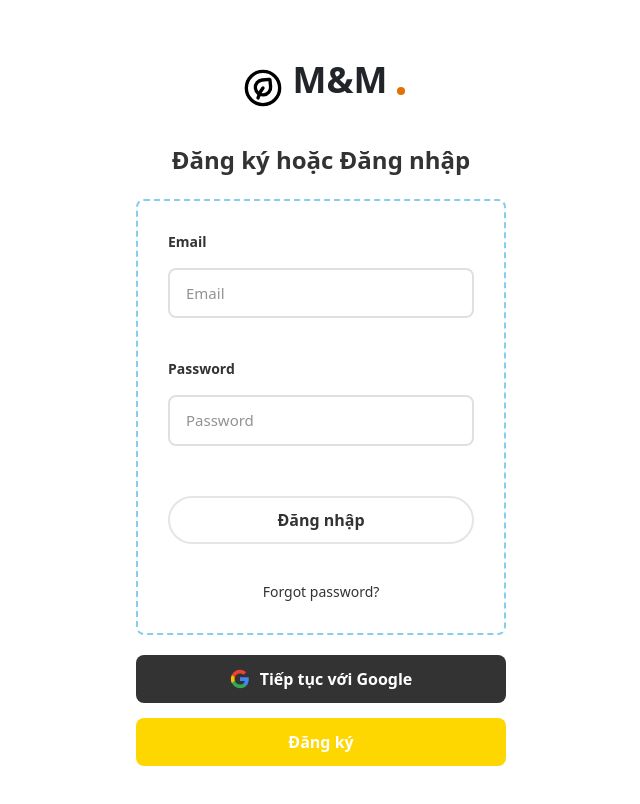
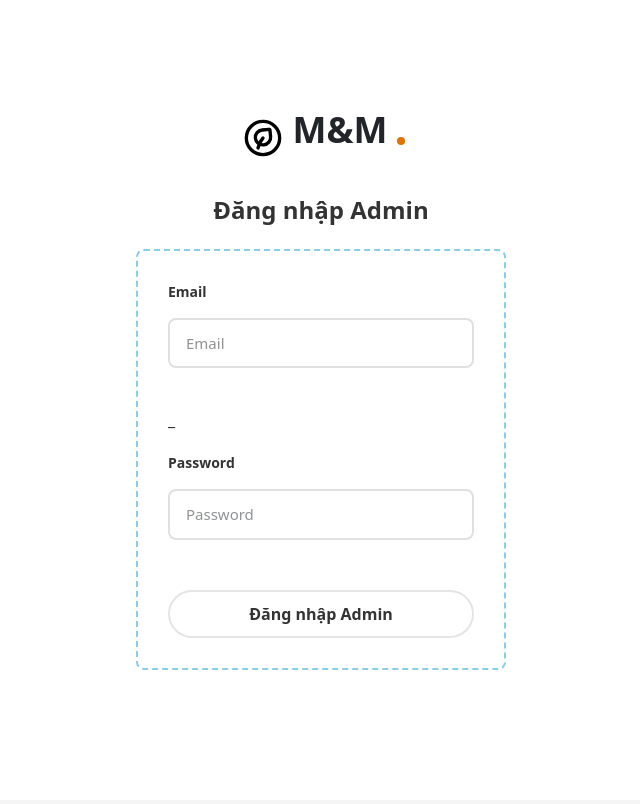
Before and after one commit to SWP391-FA25-FPT/Front-End, a React (Vite) app: page /admin/login in a window 1280 px wide. Before the commit this address led to /login. Shown: the top 804 px of the page, without its empty margins (319-959 px from the left). Built offline with nearby package versions, Linux system fonts and the light colour scheme.

Commit message:
Tách riêng login admin và user

```diff
--- a/src/App.jsx
+++ b/src/App.jsx
@@ -6,6 +6,7 @@
 import AdminProtectedRoute from "./components/auth/AdminProtectedRoute";
 import HomePage from "./pages/HomePage";
 import Login from "./pages/Login";
+import AdminLogin from "./pages/admin/AdminLogin";
 import ForgotPassword from "./pages/ForgotPassword";
 import ResetPassword from "./pages/ResetPassword";
 import TakeSurvey from "./pages/TakeSurvey";
@@ -20,6 +21,7 @@
 import AIConsultation from "./pages/AIConsultation";
 import NutritionalAnalysis from "./pages/NutritionalAnalysis";
 
+
 function App() {
   return (
     <AuthProvider>
@@ -27,6 +29,7 @@
         <Routes>
           {/* Public routes */}
           <Route path="/login" element={<Login />} />
+          <Route path="/admin/login" element={<AdminLogin />} />
           <Route path="/forgot-password" element={<ForgotPassword />} />
           <Route path="/reset-password" element={<ResetPassword />} />
 
--- a/src/pages/Login.jsx
+++ b/src/pages/Login.jsx
@@ -1,26 +1,27 @@
-import { useState } from 'react';
-import { loginApi, registerApi } from '../apis/auth';
-import { useAuth } from '../context/useAuth';
-import Logo from '../components/Logo';
-import './style/Login.css';
+import { useState } from "react";
+// THAY ĐỔI 1: Import hàm loginUserApi thay vì loginApi
+import { loginUserApi, registerApi } from "../apis/auth";
+import { useAuth } from "../context/useAuth";
+import Logo from "../components/Logo";
+import "./style/Login.css";
 
 function Login() {
   const { login } = useAuth();
   const [isLogin, setIsLogin] = useState(true);
   const [loading, setLoading] = useState(false);
-  const [error, setError] = useState('');
-  const [success, setSuccess] = useState('');
+  const [error, setError] = useState("");
+  const [success, setSuccess] = useState("");
 
   const [loginData, setLoginData] = useState({
-    username: '',
-    password: '',
+    username: "",
+    password: "",
   });
 
   const [registerData, setRegisterData] = useState({
-    username: '',
-    email: '',
-    password: '',
-    confirmPassword: '',
+    username: "",
+    email: "",
+    password: "",
+    confirmPassword: "",
   });
 
   const handleLoginChange = (e) => {
@@ -28,7 +29,7 @@
       ...loginData,
       [e.target.name]: e.target.value,
     });
-    setError('');
+    setError("");
   };
 
   const handleRegisterChange = (e) => {
@@ -36,7 +37,7 @@
       ...registerData,
       [e.target.name]: e.target.value,
     });
-    setError('');
+    setError("");
   };
 
   // Validation functions
@@ -47,11 +48,11 @@
 
   const validateLoginForm = () => {
     if (!loginData.username.trim()) {
-      setError('Vui lòng nhập tên đăng nhập hoặc email!');
+      setError("Vui lòng nhập tên đăng nhập hoặc email!");
       return false;
     }
     if (!loginData.password.trim()) {
-      setError('Vui lòng nhập mật khẩu!');
+      setError("Vui lòng nhập mật khẩu!");
       return false;
     }
     return true;
@@ -59,35 +60,35 @@
 
   const validateRegisterForm = () => {
     if (!registerData.username.trim()) {
-      setError('Vui lòng nhập tên đăng nhập!');
+      setError("Vui lòng nhập tên đăng nhập!");
       return false;
     }
     if (registerData.username.trim().length < 3) {
-      setError('Tên đăng nhập phải có ít nhất 3 ký tự!');
+      setError("Tên đăng nhập phải có ít nhất 3 ký tự!");
       return false;
     }
     if (!registerData.email.trim()) {
-      setError('Vui lòng nhập email!');
+      setError("Vui lòng nhập email!");
       return false;
     }
     if (!validateEmail(registerData.email)) {
-      setError('Email không đúng định dạng!');
+      setError("Email không đúng định dạng!");
       return false;
     }
     if (!registerData.password.trim()) {
-      setError('Vui lòng nhập mật khẩu!');
+      setError("Vui lòng nhập mật khẩu!");
       return false;
     }
     if (registerData.password.length < 6) {
-      setError('Mật khẩu phải có ít nhất 6 ký tự!');
+      setError("Mật khẩu phải có ít nhất 6 ký tự!");
       return false;
     }
     if (!registerData.confirmPassword.trim()) {
-      setError('Vui lòng xác nhận mật khẩu!');
+      setError("Vui lòng xác nhận mật khẩu!");
       return false;
     }
     if (registerData.password !== registerData.confirmPassword) {
-      setError('Mật khẩu không khớp!');
+      setError("Mật khẩu không khớp!");
       return false;
     }
     return true;
@@ -96,7 +97,7 @@
   const handleLoginSubmit = async (e) => {
     e.preventDefault();
     setLoading(true);
-    setError('');
+    setError("");
 
     // Validate form
     if (!validateLoginForm()) {
@@ -105,27 +106,28 @@
     }
 
     try {
-      const response = await loginApi(loginData);
+      // THAY ĐỔI 2: Gọi đúng hàm loginUserApi
+      const response = await loginUserApi(loginData);
 
       if (response.success) {
         // Update AuthContext
         login({
           token: response.data.token,
-          user: response.data.user
+          user: response.data.user,
         });
 
-        setSuccess('Đăng nhập thành công!');
-        console.log('User:', response.data.user);
+        setSuccess("Đăng nhập thành công!");
+        console.log("User:", response.data.user);
 
-        // Redirect to home page
+        // Redirect to home page (đúng cho user)
         setTimeout(() => {
-          window.location.href = '/';
+          window.location.href = "/";
         }, 1000);
       } else {
-        setError(response.error || 'Đăng nhập thất bại!');
+        setError(response.error || "Đăng nhập thất bại!");
       }
     } catch (err) {
-      setError(err.response?.data?.error || 'Đăng nhập thất bại!');
+      setError(err.response?.data?.error || "Đăng nhập thất bại!");
     } finally {
       setLoading(false);
     }
@@ -134,8 +136,8 @@
   const handleRegisterSubmit = async (e) => {
     e.preventDefault();
     setLoading(true);
-    setError('');
-    setSuccess('');
+    setError("");
+    setSuccess("");
 
     // Validate form
     if (!validateRegisterForm()) {
@@ -149,26 +151,26 @@
         email: registerData.email,
         password: registerData.password,
         onSuccess: () => {
-          setSuccess('Đăng ký thành công! Vui lòng đăng nhập.');
+          setSuccess("Đăng ký thành công! Vui lòng đăng nhập.");
           setRegisterData({
-            username: '',
-            email: '',
-            password: '',
-            confirmPassword: '',
+            username: "",
+            email: "",
+            password: "",
+            confirmPassword: "",
           });
 
           // Switch to login form after 2 seconds
           setTimeout(() => {
             setIsLogin(true);
-            setSuccess('');
+            setSuccess("");
           }, 2000);
         },
         onFail: (error) => {
-          setError(error || 'Đăng ký thất bại!');
-        }
+          setError(error || "Đăng ký thất bại!");
+        },
       });
     } catch {
-      setError('Đăng ký thất bại!');
+      setError("Đăng ký thất bại!");
     } finally {
       setLoading(false);
     }
@@ -223,7 +225,7 @@
               </div>
 
               <button type="submit" className="btn-login" disabled={loading}>
-                {loading ? 'Đang đăng nhập...' : 'Đăng nhập'}
+                {loading ? "Đang đăng nhập..." : "Đăng nhập"}
               </button>
 
               {/* Forgot Password Link */}
@@ -239,6 +241,7 @@
                 <label>Username</label>
                 <input
                   type="text"
+                  T
                   name="username"
                   value={registerData.username}
                   onChange={handleRegisterChange}
@@ -305,16 +308,15 @@
                 </div>
                 <div className="requirement-item">
                   <span className="requirement-circle"></span>
-                  <span>Bao gồm 1 kí tự đặc biệt</span>
+                  <span>Bao gồm 1 kí tự đặc biệt</span>_{" "}
                 </div>
                 <a href="/" className="back-link">
-                                ← Quay lại đăng nhập
-                            </a>
+                  ← Quay lại đăng nhập
+                </a>
               </div>
 
-
               <button type="submit" className="btn-register" disabled={loading}>
-                {loading ? 'Đang đăng ký...' : 'Đăng ký'}
+                {loading ? "Đang đăng ký..." : "Đăng ký"}
               </button>
             </form>
           )}
@@ -325,11 +327,25 @@
           <button className="btn-google">
             <div className="google-icon">
               <svg viewBox="0 0 24 24" width="20" height="20">
-                <path fill="#4285F4" d="M22.56 12.25c0-.78-.07-1.53-.2-2.25H12v4.26h5.92c-.26 1.37-1.04 2.53-2.21 3.31v2.77h3.57c2.08-1.92 3.28-4.74 3.28-8.09z"/>
-                <path fill="#34A853" d="M12 23c2.97 0 5.46-.98 7.28-2.66l-3.57-2.77c-.98.66-2.23 1.06-3.71 1.06-2.86 0-5.29-1.93-6.16-4.53H2.18v2.84C3.99 20.53 7.7 23 12 23z"/>
-                <path fill="#FBBC05" d="M5.84 14.09c-.22-.66-.35-1.36-.35-2.09s.13-1.43.35-2.09V7.07H2.18C1.43 8.55 1 10.22 1 12s.43 3.45 1.18 4.93l2.85-2.22.81-.62z"/>
-                <path fill="#EA4335" d="M12 5.38c1.62 0 3.06.56 4.21 1.64l3.15-3.15C17.45 2.09 14.97 1 12 1 7.7 1 3.99 3.47 2.18 7.07l3.66 2.84c.87-2.6 3.3-4.53 6.16-4.53z"/>
+                <path
+                  fill="#4285F4"
+                  d="M22.56 12.25c0-.78-.07-1.53-.2-2.25H12v4.26h5.92c-.26 1.37-1.04 2.53-2.21 3.31v2.77h3.57c2.08-1.92 3.28-4.74 3.28-8.09z"
+                />
+                {" "}
+                <path
+                  fill="#34A853"
+                  d="M12 23c2.97 0 5.46-.98 7.28-2.66l-3.57-2.77c-.98.66-2.23 1.06-3.71 1.06-2.86 0-5.29-1.93-6.16-4.53H2.18v2.84C3.99 20.53 7.7 23 12 23z"
+                />
+                <path
+                  fill="#FBBC05"
+                  d="M5.84 14.09c-.22-.66-.35-1.36-.35-2.09s.13-1.43.35-2.09V7.07H2.18C1.43 8.55 1 10.22 1 12s.43 3.45 1.18 4.93l2.85-2.22.81-.62z"
+                />
+                <path
+                  fill="#EA4335"
+                  d="M12 5.38c1.62 0 3.06.56 4.21 1.64l3.15-3.15C17.45 2.09 14.97 1 12 1 7.7 1 3.99 3.47 2.18 7.07l3.66 2.84c.87-2.6 3.3-4.53 6.16-4.53z"
+                />
               </svg>
+              T{" "}
             </div>
             Tiếp tục với Google
           </button>
@@ -338,37 +354,13 @@
             className="btn-register-external"
             onClick={() => {
               setIsLogin(false);
-              setError('');
-              setSuccess('');
+              setError("");
+              setSuccess("");
             }}
           >
-            Đăng ký
+            Đăng ký t{" "}
           </button>
         </div>
-
-        {/* Tab Buttons for switching
-        <div className="tab-buttons">
-          <button
-            className={isLogin ? 'active' : ''}
-            onClick={() => {
-              setIsLogin(true);
-              setError('');
-              setSuccess('');
-            }}
-          >
-            Đăng nhập
-          </button>
-          <button
-            className={!isLogin ? 'active' : ''}
-            onClick={() => {
-              setIsLogin(false);
-              setError('');
-              setSuccess('');
-            }}
-          >
-            Đăng ký
-          </button>
-        </div> */}
       </div>
     </div>
   );
--- /dev/null
+++ b/src/pages/admin/AdminLogin.jsx
@@ -0,0 +1,131 @@
+import { useState } from "react";
+// THAY ĐỔI 1: Import hàm loginAdminApi
+import { loginAdminApi } from "../../apis/auth";
+import { useAuth } from "../../context/useAuth";
+import Logo from "../../components/Logo";
+import "../style/Login.css"; // Dùng chung file style
+
+function AdminLogin() {
+  const { login } = useAuth();
+  const [loading, setLoading] = useState(false);
+  const [error, setError] = useState("");
+  const [success, setSuccess] = useState("");
+
+  const [loginData, setLoginData] = useState({
+    username: "",
+    password: "",
+  });
+
+  const handleLoginChange = (e) => {
+    setLoginData({
+      ...loginData,
+      [e.target.name]: e.target.value,
+    });
+    setError("");
+  }; // Validation function
+
+  const validateLoginForm = () => {
+    if (!loginData.username.trim()) {
+      setError("Vui lòng nhập tên đăng nhập hoặc email!");
+      return false;
+    }
+    if (!loginData.password.trim()) {
+      setError("Vui lòng nhập mật khẩu!");
+      return false;
+    }
+    return true;
+  };
+
+  const handleLoginSubmit = async (e) => {
+    e.preventDefault();
+    setLoading(true);
+    setError(""); // Validate form
+
+    if (!validateLoginForm()) {
+      setLoading(false);
+      return;
+    }
+
+    try {
+      // THAY ĐỔI 2: Gọi đúng hàm loginAdminApi
+      const response = await loginAdminApi(loginData);
+      if (response.success) {
+        // Update AuthContext
+        login({
+          token: response.data.token,
+          user: response.data.user,
+        });
+        setSuccess("Đăng nhập Admin thành công!");
+        console.log("Admin User:", response.data.user); // THAY ĐỔI 3: Redirect to admin page
+        setTimeout(() => {
+          window.location.href = "/admin"; // Chuyển hướng đến trang /admin
+        }, 1000);
+      } else {
+        setError(response.error || "Đăng nhập thất bại!");
+      }
+    } catch (err) {
+      setError(err.response?.data?.error || "Đăng nhập thất bại!");
+    } finally {
+      setLoading(false);
+    }
+  };
+
+  return (
+    <div className="login-container">
+      {" "}
+      <div className="login-card">
+        {/* Logo Section */}{" "}
+        <div className="logo-section">
+          {" "}
+          <div className="logo">
+            <Logo collapsed={false} />{" "}
+          </div>{" "}
+        </div>
+        {/* Title */}{" "}
+        <div className="page-title">
+          {/* THAY ĐỔI 4: Sửa tiêu đề */} <h1>Đăng nhập Admin</h1>{" "}
+        </div>
+        {/* Form Container with dotted border */}{" "}
+        <div className="form-container">
+          {error && <div className="alert alert-error">{error}</div>}{" "}
+          {success && <div className="alert alert-success">{success}</div>}
+          {/* THAY ĐỔI 5: Xóa bỏ logic isLogin và form Đăng ký */}{" "}
+          <form onSubmit={handleLoginSubmit} className="login-form">
+            {" "}
+            <div className="form-group">
+              <label>Email</label>{" "}
+              <input
+                type="email"
+                name="username"
+                value={loginData.username}
+                onChange={handleLoginChange}
+                placeholder="Email"
+                required
+                disabled={loading}
+              />{" "}
+            </div>
+            _{" "}
+            <div className="form-group">
+              <label>Password</label>{" "}
+              <input
+                type="password"
+                name="password"
+                value={loginData.password}
+                onChange={handleLoginChange}
+                placeholder="Password"
+                required
+                disabled={loading}
+              />{" "}
+            </div>{" "}
+            <button type="submit" className="btn-login" disabled={loading}>
+              {loading ? "Đang đăng nhập..." : "Đăng nhập Admin"}{" "}
+            </button>{" "}
+          </form>{" "}
+        </div>
+        {/* THAY ĐỔI 6: Xóa bỏ các nút "External Login" và "Đăng ký" */}{" "}
+      </div>{" "}
+    </div>
+  );
+}
+
+export default AdminLogin;
--- a/src/utils/constants.js
+++ b/src/utils/constants.js
@@ -1,7 +1,8 @@
-export const baseUrl = "https://toan215-Meta-Meal.hf.space";
+export const baseUrl = "http://localhost:7860";
 
 export const apiUrls = {
-  login: "/api/auth/login",
+  loginUser: "/api/auth/login/user",
+  loginAdmin: "/api/auth/login/admin",
   register: "/api/auth/register",
   getMe: "/api/auth/me",
   getProfile: "/api/user/profile",
```
Also changed, not shown: src/apis/auth.js (+27 -3 lines).
